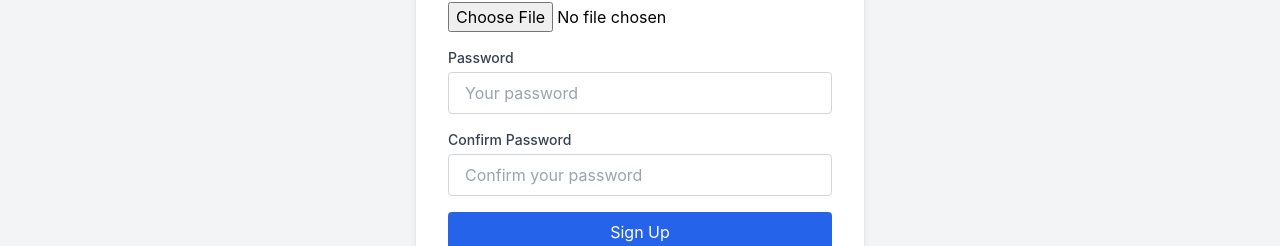
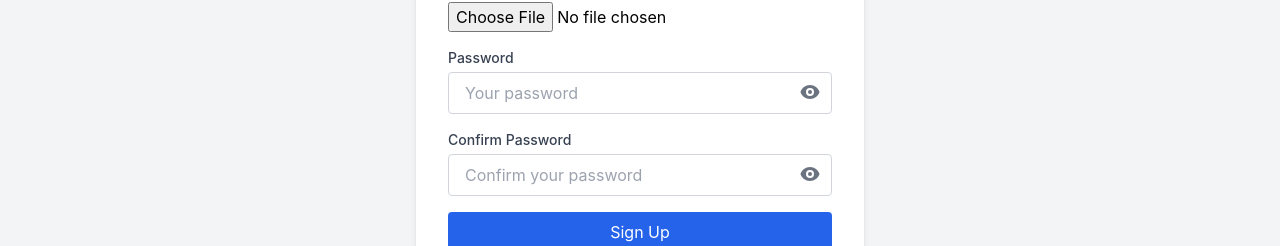
Before and after one commit to Gideonngige/blogapp, a React (Create React App) app: page /signup in a window 1280 px wide. Shown: the part 519-765 px from the top of the page. Built offline with nearby package versions, Linux system fonts and the light colour scheme.

Commit message:
added toggle icon on password

```diff
--- a/src/Pages/Signin.js
+++ b/src/Pages/Signin.js
@@ -1,15 +1,13 @@
 import React, { useState } from 'react';
 import { useNavigate } from 'react-router-dom';
+import { HiEye, HiEyeOff } from 'react-icons/hi';
 
 export default function Signin() {
   const navigate = useNavigate();
-  const [form, setForm] = useState({
-    email: '',
-    password: '',
-  });
-
+  const [form, setForm] = useState({ email: '', password: '' });
   const [loading, setLoading] = useState(false);
   const [message, setMessage] = useState('');
+  const [showPassword, setShowPassword] = useState(false); // 👈 new state
 
   const handleChange = (e) => {
     const { name, value } = e.target;
@@ -20,38 +18,22 @@ export default function Signin() {
     e.preventDefault();
     setLoading(true);
     setMessage('');
-
     try {
       const response = await fetch('https://myblogbackend-phgi.onrender.com/signin/', {
         method: 'POST',
-        headers: {
-          'Content-Type': 'application/json',
-        },
+        headers: { 'Content-Type': 'application/json' },
         body: JSON.stringify(form),
       });
-
       const data = await response.json();
 
       if (response.ok) {
         setMessage(data.message || 'Successfully signed in');
         localStorage.setItem('user_id', data.user_id);
         localStorage.setItem('email', form.email);
-        navigate('/'); // Redirect to home page after successful sign-in
-        if(form.email === "deliveryperson@gtech.com"){
-          localStorage.setItem('user_id', data.user_id);
-          localStorage.setItem('email', form.email);
-          navigate('/delivery-orders'); // Redirect to delivery orders page for delivery person
-        }
-        else if(form.email === "admin@gtech.com"){
-          localStorage.setItem('user_id', data.user_id);
-          localStorage.setItem('email', form.email);
-          navigate('/dashboard'); // Redirect to admin page for super admin
-        }
-        else{
-          localStorage.setItem('user_id', data.user_id);
-          localStorage.setItem('email', form.email);
-          navigate('/'); // Redirect to home page for regular users
-        }
+
+        if (form.email === "deliveryperson@gtech.com") navigate('/delivery-orders');
+        else if (form.email === "admin@gtech.com") navigate('/dashboard');
+        else navigate('/');
       } else {
         setMessage(data.message || 'Sign in failed');
       }
@@ -69,16 +51,15 @@ export default function Signin() {
         <h2 className="text-2xl font-bold mb-6 text-center">Sign In</h2><hr className='mb-10'/>
 
         {message && (
-          <div className="mb-4 text-center text-sm text-red-600">
-            {message}
-          </div>
+          <div className="mb-4 text-center text-sm text-red-600">{message}</div>
         )}
 
         <form onSubmit={handleSubmit} className="space-y-4">
+          {/* Email */}
           <div>
             <label className="block text-sm font-medium text-gray-700 mb-1">Email</label>
             <input
-              placeholder='e.g johndoe@example.com'
+              placeholder="e.g johndoe@example.com"
               type="email"
               name="email"
               required
@@ -88,23 +69,37 @@ export default function Signin() {
             />
           </div>
 
+          {/* Password with Eye Icon */}
           <div>
             <label className="block text-sm font-medium text-gray-700 mb-1">Password</label>
+            <div className="relative">
               <input
-              placeholder='Your password'
-              type="password"
+                placeholder="Your password"
+                type={showPassword ? "text" : "password"} // 👈 toggle type
                 name="password"
                 required
                 value={form.password}
                 onChange={handleChange}
-              className="w-full border border-gray-300 px-4 py-2 rounded focus:outline-none focus:ring-2 focus:ring-blue-500"
+                className="w-full border border-gray-300 px-4 py-2 rounded pr-10 focus:outline-none focus:ring-2 focus:ring-blue-500"
               />
+              <button
+                type="button"
+                onClick={() => setShowPassword(!showPassword)}
+                className="absolute right-3 top-2.5 text-gray-500 hover:text-gray-700"
+              >
+                {showPassword ? <HiEyeOff size={20}/> : <HiEye size={20}/>}
+              </button>
             </div>
-          {/* forgot your paswword */}
-          <div className="text-right text-sm">
-            <a href="/forgot-password" className="text-blue-600 hover:underline">Forgot your password?</a>
           </div>
 
+          {/* Forgot password */}
+          <div className="text-right text-sm">
+            <a href="/forgot-password" className="text-blue-600 hover:underline">
+              Forgot your password?
+            </a>
+          </div>
+
+          {/* Submit button */}
           <button
             type="submit"
             disabled={loading}
--- a/src/Pages/Signup.js
+++ b/src/Pages/Signup.js
@@ -1,4 +1,5 @@
 import React, { useState } from 'react';
+import { HiEye, HiEyeOff } from 'react-icons/hi';
 
 export default function Signup() {
   const [isSigningUp, setIsSigningUp] = useState(false);
@@ -10,6 +11,9 @@ export default function Signup() {
     confirmPassword: '',
     avatar: null,
   });
+
+  const [showPassword, setShowPassword] = useState(false);
+  const [showConfirmPassword, setShowConfirmPassword] = useState(false);
 
   const handleChange = (e) => {
     const { name, value, files } = e.target;
@@ -46,16 +50,15 @@ export default function Signup() {
 
       if (response.ok) {
         alert('Signup successful');
-        setForm({ name: '', email: '', password: '', avatar:null });
-        window.location.href = '/signin'; // Redirect to sign-in page
+        setForm({ name: '', email: '', password: '', confirmPassword: '', phonenumber: '', avatar: null });
+        window.location.href = '/signin';
       } else {
         alert(`Signup failed: ${data.message}`);
       }
     } catch (error) {
       console.error('Error:', error);
       alert('Something went wrong. Try again.');
-    }
-    finally {
+    } finally {
       setIsSigningUp(false);
     }
   };
@@ -63,9 +66,10 @@ export default function Signup() {
   return (
     <div className="min-h-screen flex items-center justify-center bg-gray-100 px-4">
       <div className="w-full max-w-md bg-white p-8 rounded-lg shadow-md">
-        <h2 className="text-2xl font-bold mb-6 text-center">Sign Up</h2><hr className='mb-10'/>
+        <h2 className="text-2xl font-bold mb-6 text-center">Sign Up</h2><hr className="mb-10" />
 
         <form onSubmit={handleSubmit} className="space-y-4" encType="multipart/form-data">
+          {/* Name */}
           <div>
             <label className="block text-sm font-medium text-gray-700 mb-1">Name</label>
             <input
@@ -73,10 +77,12 @@ export default function Signup() {
               name="name"
               required
               onChange={handleChange}
-              placeholder='eg. John Doe'
+              placeholder="eg. John Doe"
               className="w-full border border-gray-300 px-4 py-2 rounded focus:outline-none focus:ring-2 focus:ring-blue-500"
             />
           </div>
+
+          {/* Phone */}
           <div>
             <label className="block text-sm font-medium text-gray-700 mb-1">Phone number</label>
             <input
@@ -85,10 +91,12 @@ export default function Signup() {
               required
               onChange={handleChange}
               maxLength={10}
-              placeholder='eg. 0712345678'
+              placeholder="eg. 0712345678"
               className="w-full border border-gray-300 px-4 py-2 rounded focus:outline-none focus:ring-2 focus:ring-blue-500"
             />
           </div>
+
+          {/* Email */}
           <div>
             <label className="block text-sm font-medium text-gray-700 mb-1">Email</label>
             <input
@@ -96,11 +104,12 @@ export default function Signup() {
               name="email"
               required
               onChange={handleChange}
-              placeholder='eg. johndoe@example.com'
+              placeholder="eg. johndoe@example.com"
               className="w-full border border-gray-300 px-4 py-2 rounded focus:outline-none focus:ring-2 focus:ring-blue-500"
             />
           </div>
 
+          {/* Avatar */}
           <div>
             <label className="block text-sm font-medium text-gray-700 mb-1">Avatar</label>
             <input
@@ -113,30 +122,51 @@ export default function Signup() {
             />
           </div>
 
+          {/* Password */}
           <div>
             <label className="block text-sm font-medium text-gray-700 mb-1">Password</label>
+            <div className="relative">
               <input
-              placeholder='Your password'
-              type="password"
+                placeholder="Your password"
+                type={showPassword ? "text" : "password"}
                 name="password"
                 required
                 onChange={handleChange}
-              className="w-full border border-gray-300 px-4 py-2 rounded focus:outline-none focus:ring-2 focus:ring-blue-500"
+                className="w-full border border-gray-300 px-4 py-2 rounded pr-10 focus:outline-none focus:ring-2 focus:ring-blue-500"
               />
+              <button
+                type="button"
+                onClick={() => setShowPassword(!showPassword)}
+                className="absolute right-3 top-2.5 text-gray-500 hover:text-gray-700"
+              >
+                {showPassword ? <HiEyeOff size={20} /> : <HiEye size={20} />}
+              </button>
+            </div>
           </div>
 
+          {/* Confirm Password */}
           <div>
             <label className="block text-sm font-medium text-gray-700 mb-1">Confirm Password</label>
+            <div className="relative">
               <input
-              placeholder='Confirm your password'
-              type="password"
+                placeholder="Confirm your password"
+                type={showConfirmPassword ? "text" : "password"}
                 name="confirmPassword"
                 required
                 onChange={handleChange}
-              className="w-full border border-gray-300 px-4 py-2 rounded focus:outline-none focus:ring-2 focus:ring-blue-500"
+                className="w-full border border-gray-300 px-4 py-2 rounded pr-10 focus:outline-none focus:ring-2 focus:ring-blue-500"
               />
+              <button
+                type="button"
+                onClick={() => setShowConfirmPassword(!showConfirmPassword)}
+                className="absolute right-3 top-2.5 text-gray-500 hover:text-gray-700"
+              >
+                {showConfirmPassword ? <HiEyeOff size={20} /> : <HiEye size={20} />}
+              </button>
+            </div>
           </div>
 
+          {/* Submit */}
           <button
             type="submit"
             className="w-full bg-blue-600 text-white py-2 rounded hover:bg-blue-700 transition"
```
Lines whose indentation alone changed are shown as unchanged.
